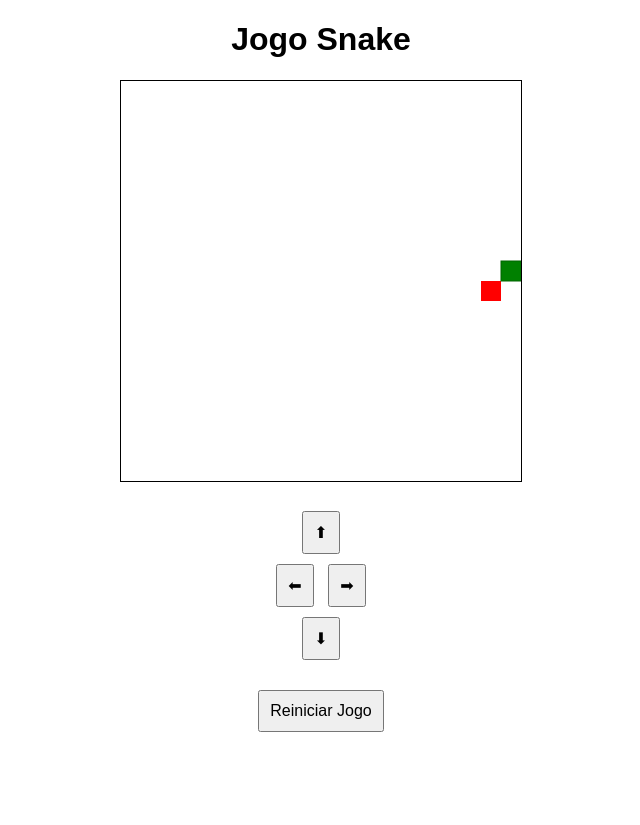
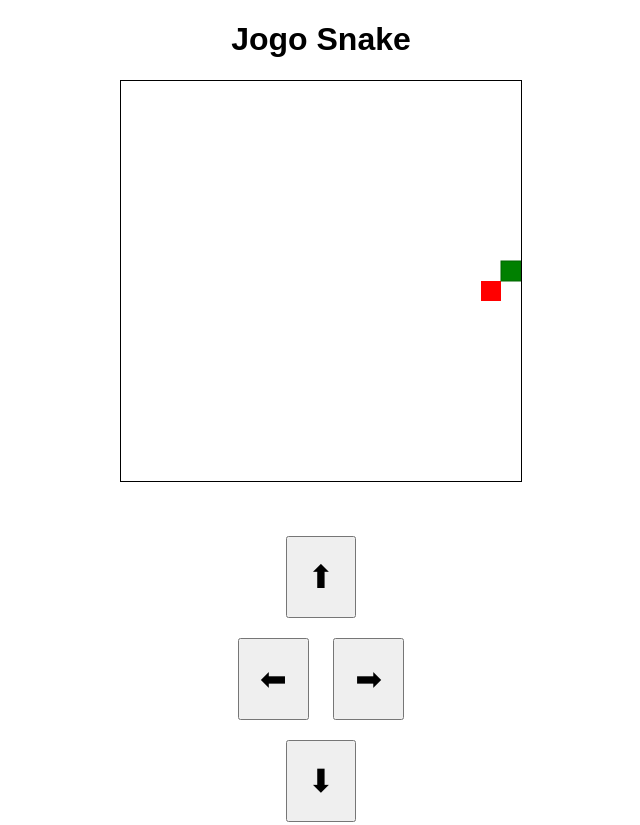
Before and after one commit to orgglej/cobrinha, a plain HTML site: page index.html in a window 1280 px wide. Shown: the top 825 px of the page, without its empty margins (319-959 px from the left). Before the commit the page ends 800 px from the top, so only its background shows below. Drawn offline with Linux system fonts and the light colour scheme.

Commit message:
Update styles.css

```diff
--- a/styles.css
+++ b/styles.css
@@ -8,11 +8,11 @@ canvas {
 }
 
 .controls {
-    margin: 20px 0;
+    margin: 40px 0;
 }
 
 button {
-    margin: 5px;
-    padding: 10px;
-    font-size: 16px;
+    margin: 10px;
+    padding: 20px;
+    font-size: 32px;
 }
```
